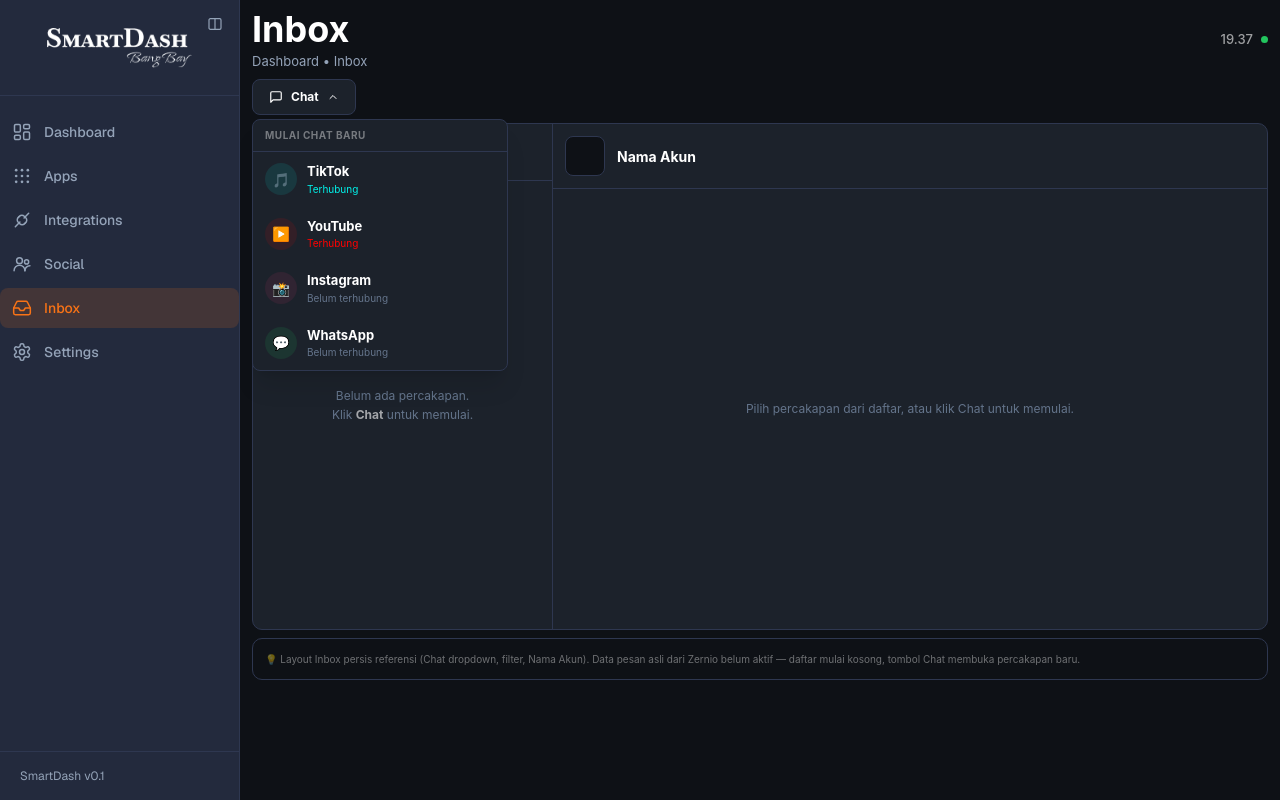
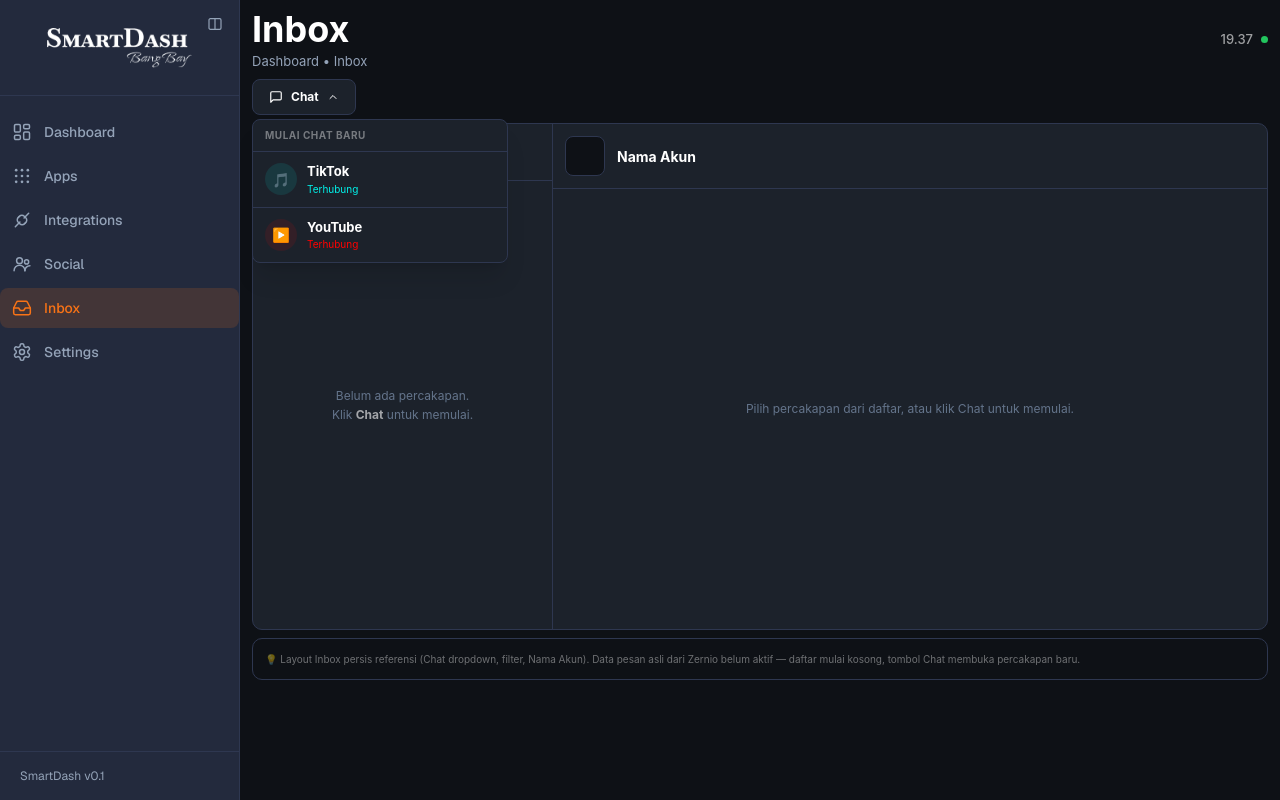
Before and after one commit to Agent-DashBoard/SmartDash-v.01, a Next.js app: page /inbox in a window 1280 px wide. Both pictures are taken after a click on the button "Chat". Built offline with nearby package versions, Linux system fonts and the light colour scheme.

Commit message:
UPDATE 58: Inbox dropdown hanya platform terhubung (TikTok/YouTube) + garis sejajar + nama akun asli Zernio

```diff
--- a/app/inbox/page.tsx
+++ b/app/inbox/page.tsx
@@ -62,13 +62,21 @@
 
   function startChat(platform: ChatPlatform) {
     const meta = PLATFORM_META[platform];
-    // Belum terhubung → tetap buka percakapan baru (data contoh), biar user lihat feedback
+    // Nama akun asli dari Integrations (Zernio) — hanya platform terhubung yang muncul di dropdown
+    const accountName =
+      platform === "tiktok"
+        ? "BangBay | Audio & Cuan"
+        : platform === "youtube"
+          ? "Bang Panjul"
+          : meta.label;
+    const accountHandle =
+      platform === "tiktok" ? "@bangbayaudio" : platform === "youtube" ? "@smart-dashboard" : "";
     const nextId = Math.max(0, ...chats.map((c) => c.id)) + 1;
     const chat: Chat = {
       id: nextId,
       platform,
-      name: meta.connected ? `Chat ${meta.label}` : `${meta.label} (belum terhubung)`,
-      handle: meta.connected ? "@akun_terhubung" : "",
+      name: accountName,
+      handle: accountHandle,
       preview: "Percakapan baru — belum ada pesan",
       time: new Date().toLocaleTimeString("id-ID", { hour: "2-digit", minute: "2-digit" }),
       unread: false,
@@ -136,14 +144,19 @@
                 <p className="border-b border-[#2E3750] px-3 py-2 text-[10px] font-bold uppercase tracking-wider text-white/40">
                   Mulai chat baru
                 </p>
-                {(Object.keys(PLATFORM_META) as ChatPlatform[]).map((key) => {
+                {/* Hanya platform yang sudah terhubung di Integrations (Zernio) */}
+                {(Object.keys(PLATFORM_META) as ChatPlatform[])
+                  .filter((key) => PLATFORM_META[key].connected)
+                  .map((key, idx, arr) => {
                     const meta = PLATFORM_META[key];
                     return (
                       <button
                         key={key}
                         type="button"
                         onClick={() => startChat(key)}
-                      className="flex w-full cursor-pointer items-center gap-2.5 px-3 py-2.5 text-left transition-colors hover:bg-[#232A3D]"
+                        className={`flex w-full cursor-pointer items-center gap-2.5 px-3 py-2.5 text-left transition-colors hover:bg-[#232A3D] ${
+                          idx < arr.length - 1 ? "border-b border-[#2E3750]" : ""
+                        }`}
                       >
                         <span
                           className="flex h-8 w-8 shrink-0 items-center justify-center rounded-full text-[14px]"
@@ -153,11 +166,8 @@
                         </span>
                         <span className="min-w-0 flex-1">
                           <span className="block text-[13px] font-bold text-white">{meta.label}</span>
-                        <span
-                          className="block text-[10px]"
-                          style={{ color: meta.connected ? meta.color : "#64748B" }}
-                        >
-                          {meta.connected ? "Terhubung" : "Belum terhubung"}
+                          <span className="block text-[10px]" style={{ color: meta.color }}>
+                            Terhubung
                           </span>
                         </span>
                       </button>
```
Also changed, not shown: 1 other file (tests, documents, lock files or other folders). Lines whose indentation alone changed are shown as unchanged.
